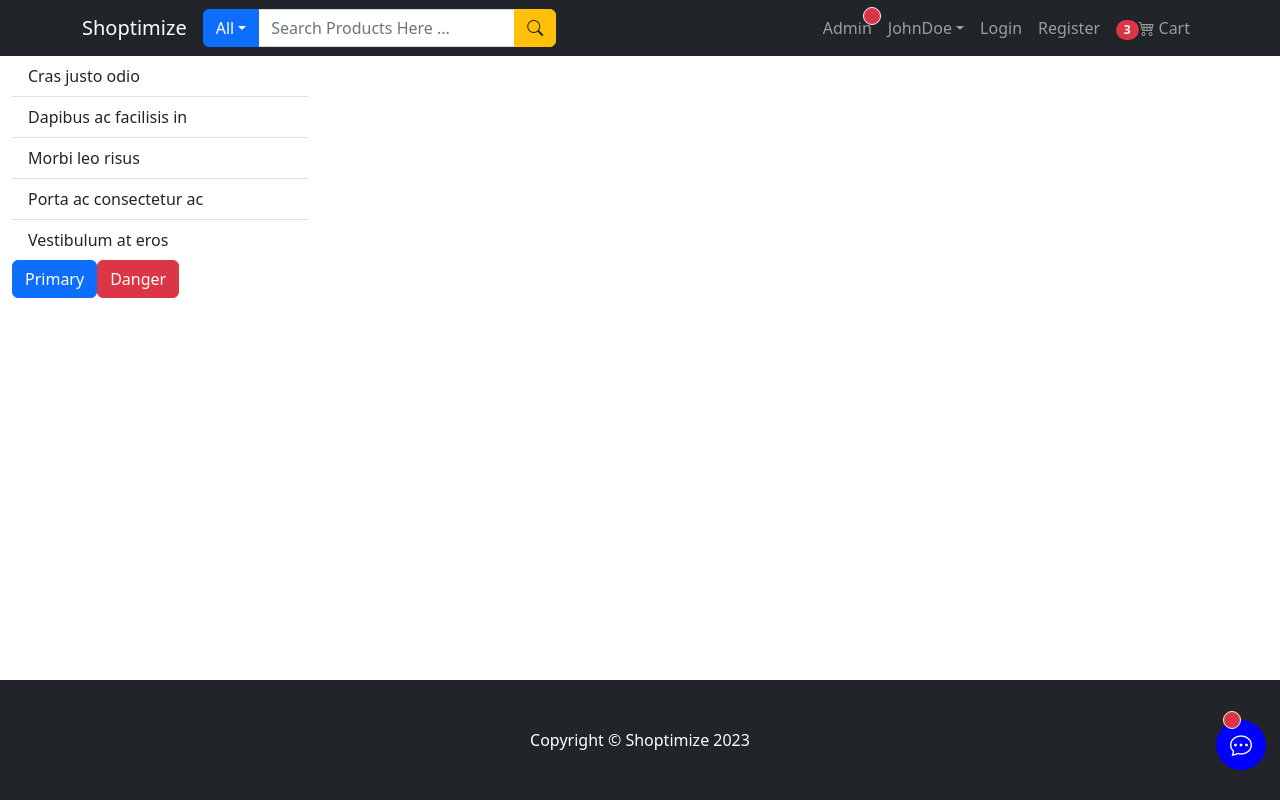
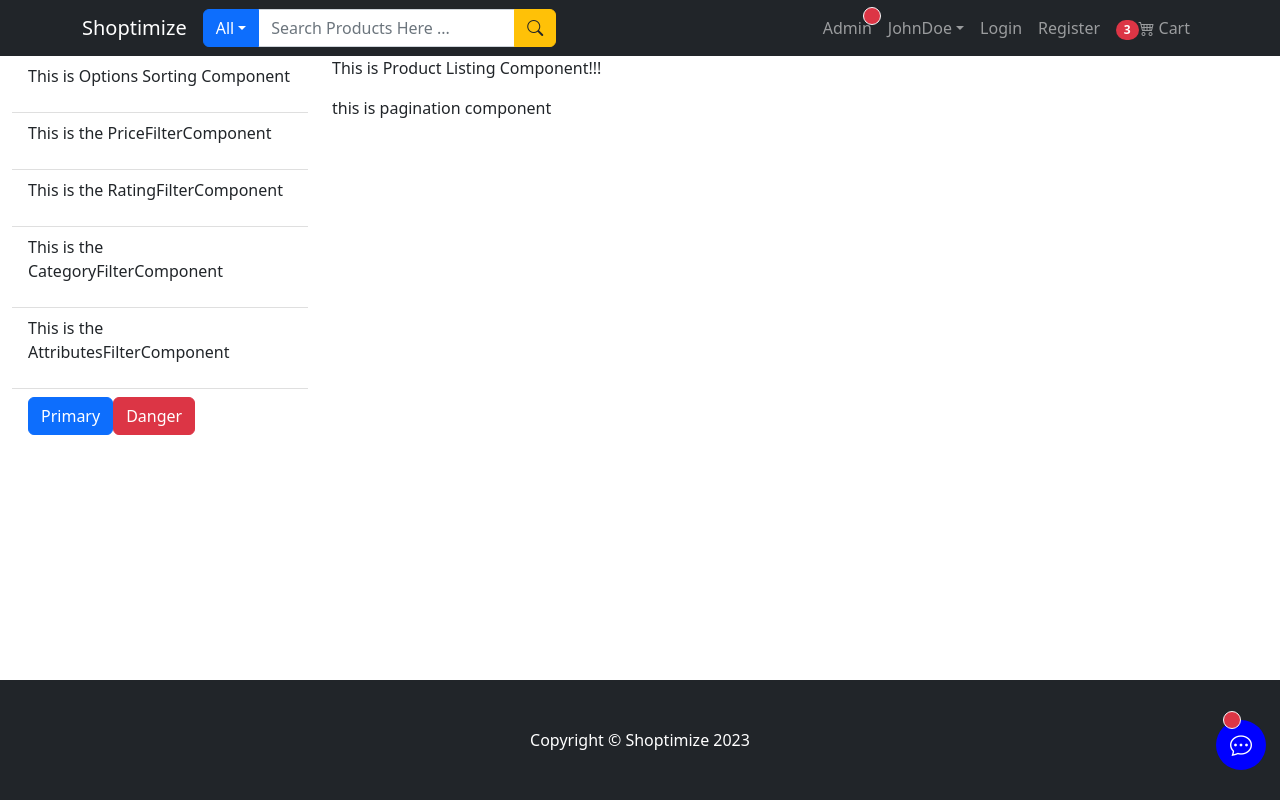
Before and after one commit to ShanchaiZ/MERN-ecommerce, a React (Create React App) app in the folder frontend/: page /product-list in a window 1280 px wide. Built offline with nearby package versions, Linux system fonts and the light colour scheme.

Commit message:
Replaced all the placeholder text in the listgroup items with the filterQueryResults Components and Page Components.

```diff
--- a/frontend/src/pages/ProductListPage.js
+++ b/frontend/src/pages/ProductListPage.js
@@ -1,8 +1,11 @@
 import { Container, Row, Col, ListGroup, Button } from "react-bootstrap";
+
+// Page Components:
 import PaginationComponent from "../components/PaginationComponent";
 import SortOptionsComponent from "../components/SortOptionsComponent";
 import ProductForListComponent from "../components/ProductForListComponent";
 
+//Product Query Results Filtering Components:
 import AttributesFilterComponent from "../components/filterQueryResultOptions/AttributesFilterComponent";
 import CategoryFilterComponent from "../components/filterQueryResultOptions/CategoryFilterComponent";
 import PriceFilterComponent from "../components/filterQueryResultOptions/PriceFilterComponent";
@@ -14,35 +17,28 @@ const ProductListPage = () => {
         <Container fluid>
             <Row>
                 <Col md={3}>
+                    {/* Product Filter Query Features */}
                     <ListGroup variant="flush">
-                        <ListGroup.Item>Cras justo odio</ListGroup.Item>
-                        <ListGroup.Item>Dapibus ac facilisis in</ListGroup.Item>
-                        <ListGroup.Item>Morbi leo risus</ListGroup.Item>
-                        <ListGroup.Item>Porta ac consectetur ac</ListGroup.Item>
-                        <ListGroup.Item>Vestibulum at eros</ListGroup.Item>
+                        <ListGroup.Item>{<SortOptionsComponent />}</ListGroup.Item>
+                        <ListGroup.Item>{<PriceFilterComponent />}</ListGroup.Item>
+                        <ListGroup.Item>{<RatingFilterComponent />}</ListGroup.Item>
+                        <ListGroup.Item>{<CategoryFilterComponent />}</ListGroup.Item>
+                        <ListGroup.Item>{<AttributesFilterComponent />}</ListGroup.Item>
+                        {/* Filter Buttons */}
+                        <ListGroup.Item>
+                            <Button variant="primary">Primary</Button>
+                            <Button variant="danger">Danger</Button>
+                        </ListGroup.Item>
                     </ListGroup>
-                    {/* Buttons */}
-                    <ListGroup.Item>
-                        <Button variant="primary">Primary</Button>
-                        <Button variant="danger">Danger</Button>
-                    </ListGroup.Item>
+                </Col>
+                {/* Main Product Listing */}
+                <Col md={9}>
+                    <ProductForListComponent />
+                    <PaginationComponent />
                 </Col>
             </Row>
         </Container>
-
-
     );
 };
 
 export default ProductListPage;
-
-{/* <>
-<AttributesFilterComponent />
-<CategoryFilterComponent />
-<PriceFilterComponent />
-<RatingFilterComponent />
-
-<ProductForListComponent />
-<SortOptionsComponent />
-<PaginationComponent />
-</> */}
```
